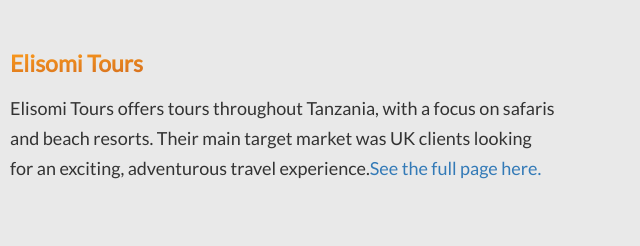
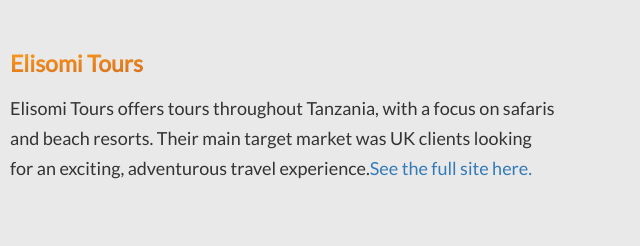
Before and after one commit to KTichmann/KTichmann.github.io---old, a website: page index.html in a window 1280 px wide. Shown: the part 1775-2021 px from the top of the page, 640-1280 px from the left. Drawn offline with nearby package versions, Linux system fonts and the light colour scheme.

Commit message:
Update index.html

```diff
--- a/index.html
+++ b/index.html
@@ -67,7 +67,7 @@
       <div class="img-block row left">
         <div class="col-md-6 img-block__img"><a href="Img/elisomiTours.png" data-lightbox="image-1" data-title="Elisomi Tours"> <img class="portfolioimg img-responsive img-thumbnail" src="Img/elisomiTours.png" alt="Elisomi Tours Website screenshot"></a></div>
         <div class="col-md-6 img-block__txt"><h2>Elisomi Tours</h2>Elisomi Tours offers tours throughout Tanzania, with a focus on safaris and beach resorts. Their main target market was UK clients looking for an exciting, adventurous travel
-experience.<a href="https://www.elisomitours.com" target="_blank">See the full page here.</a></div>
+experience.<a href="https://www.elisomitours.com" target="_blank">See the full site here.</a></div>
       </div>
       <div class="img-block row right">
         <div class="col-md-6 col-md-push-6 img-block__img"><a href="Img/Enkangala.jpg" data-lightbox="image-1" data-title="My caption"> <img class="portfolioimg img-responsive img-thumbnail" src="Img/Enkangala.jpg" alt="Enkangala"></a></div>
```
